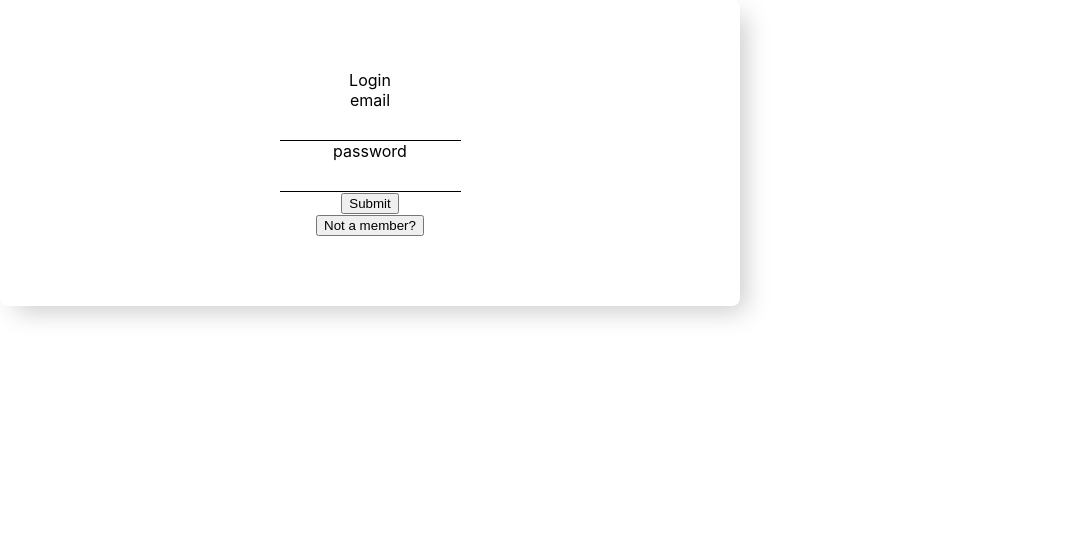
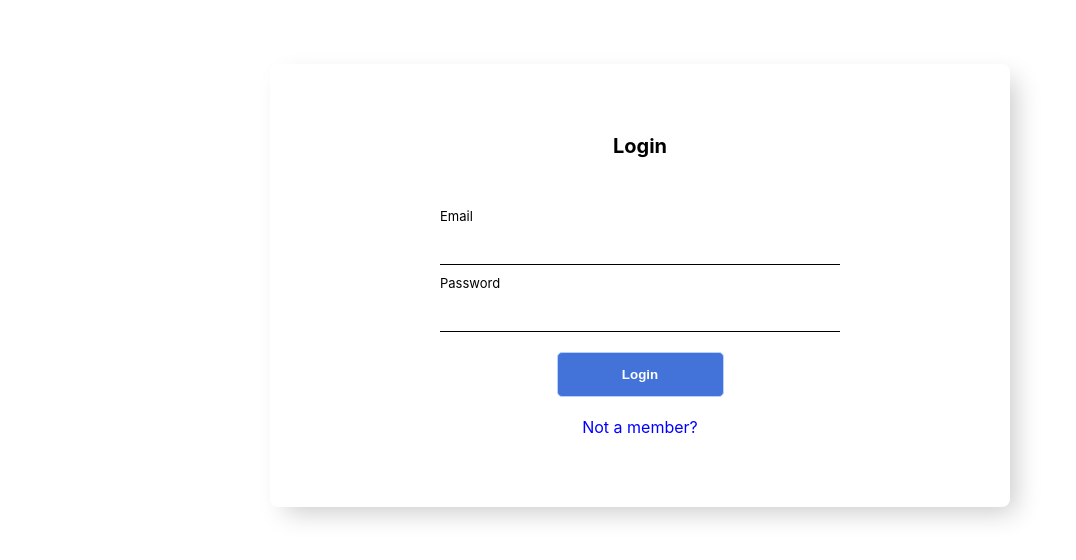
Before and after one commit to hellbergAndreas/timeKeep2, a React (Create React App) app: page /login in a window 1280 px wide. Shown: the top 560 px of the page, without its empty margins (0-1076 px from the left). Built offline with nearby package versions, Linux system fonts and the light colour scheme; no server answers.

Commit message:
adds styling to login

```diff
--- a/src/buttons/Button.jsx
+++ b/src/buttons/Button.jsx
@@ -1,7 +1,12 @@
 import React from "react"
+import styles from "./Button.module.scss"
 
-const Button = ({ name, onClick, children }) => {
-  return <button onClick={onClick}>{children}</button>
+const Button = ({ name, onClick, children, variant }) => {
+  return (
+    <button className={styles.button} variant={variant} onClick={onClick}>
+      {children}
+    </button>
+  )
 }
 
 export default Button
--- a/src/buttons/Button.module.scss
+++ b/src/buttons/Button.module.scss
@@ -0,0 +1,16 @@
+.button {
+  height: 45px;
+  width: 167px;
+  margin-top: 10px;
+  background-color: white;
+  border-radius: 5px;
+  font-weight: bold;
+  border: 1px solid rgb(182, 209, 255);
+  background-color: #4373d9;
+  color: white;
+  &:hover {
+    background-color: #6d96ed;
+    font-size: 15px;
+    cursor: pointer;
+  }
+}
--- a/src/components/formInput/FormInput.jsx
+++ b/src/components/formInput/FormInput.jsx
@@ -1,10 +1,11 @@
 import React from "react"
 import styles from "./FormInput.module.scss"
-const FormInput = ({ label, handleChange }) => {
+const FormInput = ({ label, handleChange, type }) => {
   return (
     <div className={styles.inputWrapper}>
       <div className={styles.label}>{label}</div>
       <input
+        type={type}
         name={label}
         onChange={(e) => handleChange(e.target.name, e.target.value)}
         className={styles.input}
--- a/src/components/formInput/FormInput.module.scss
+++ b/src/components/formInput/FormInput.module.scss
@@ -1,10 +1,13 @@
 .inputWrapper {
+  display: flex;
+  flex-direction: column;
 }
 
 .input {
   height: 28px;
   border: none;
   border-bottom: 1px solid black;
+  margin: 10px 0px;
   &:hover {
     background-color: rgba(182, 209, 255, 0.123);
   }
@@ -14,3 +17,8 @@
     border-bottom: 2px solid rgba(6, 41, 100, 0.823);
   }
 }
+
+.label {
+  place-self: start;
+  font-size: 13px;
+}
--- a/src/containers/LoginSignUpForm/LoginSignUpForm.jsx
+++ b/src/containers/LoginSignUpForm/LoginSignUpForm.jsx
@@ -8,12 +8,11 @@ import styles from "./LoginSignUpForm.module.scss"
 import { useHistory } from "react-router-dom"
 
 const LoginSignUpForm = () => {
-  const userKit = new UserKit()
   const [inputValues, setInputValues] = useState()
 
   const [member, setMember] = useState(true)
   const history = useHistory()
-  const { signup, login, currentUser } = useAuth()
+  const { signup, login, currentUser, loading } = useAuth()
   const handleChange = (name, value) => {
     setInputValues((prevState) => {
       return {
@@ -24,6 +23,7 @@ const LoginSignUpForm = () => {
   }
   useEffect(() => {
     currentUser && history.push("/")
+    console.log(currentUser)
   }, [currentUser])
 
   const handleSubmit = async (e) => {
@@ -33,7 +33,7 @@ const LoginSignUpForm = () => {
       signup(inputValues.email, inputValues.password)
     } else {
       try {
-        await login(inputValues.email, inputValues.password)
+        await login(inputValues.Email, inputValues.Password)
         history.push("/")
       } catch {}
     }
@@ -46,15 +46,18 @@ const LoginSignUpForm = () => {
   return (
     <div className={styles.form}>
       <div className={styles.formWrapper}>
-        {member ? "Login" : "Register"}
+        <div className={styles.header}>{member ? "Login" : "Register"}</div>
         <form>
-          <FormInput handleChange={handleChange} label="email"></FormInput>
-          <FormInput handleChange={handleChange} label="password"></FormInput>
-          <Button onClick={(e) => handleSubmit(e)}>Submit</Button>
+          <FormInput handleChange={handleChange} label="Email"></FormInput>
+          <FormInput handleChange={handleChange} label="Password"></FormInput>
+          <Button onClick={(e) => handleSubmit(e)}>
+            {member ? "Login" : "Register"}
+          </Button>
         </form>
-        <Button onClick={addMember}>
+
+        <div className={styles.memberLink} onClick={addMember}>
           {member ? "Not a member?" : "Already a member?"}
-        </Button>
+        </div>
       </div>
     </div>
   )
--- a/src/containers/LoginSignUpForm/LoginSignUpForm.module.css
+++ /dev/null
@@ -1,9 +0,0 @@
-.form {
-  width: 400px;
-  padding: 70px 170px;
-  border-radius: 8px;
-  -webkit-box-shadow: 10px 10px 26px -5px rgba(0, 0, 0, 0.21);
-          box-shadow: 10px 10px 26px -5px rgba(0, 0, 0, 0.21);
-  max-height: auto;
-}
-/*# sourceMappingURL=LoginSignUpForm.module.css.map */
--- a/src/containers/LoginSignUpForm/LoginSignUpForm.module.scss
+++ b/src/containers/LoginSignUpForm/LoginSignUpForm.module.scss
@@ -4,4 +4,21 @@
   border-radius: 8px;
   box-shadow: 10px 10px 26px -5px rgba(0, 0, 0, 0.21);
   max-height: auto;
+  margin-top: 5%;
 }
+.memberLink {
+  color: blue;
+  margin-top: 20px;
+  &:hover {
+    cursor: pointer;
+  }
+}
+
+.header {
+  margin-bottom: 50px;
+  font-size: 20px;
+  font-weight: bold;
+}
+.label {
+  color: blue;
+}
--- a/src/context/AuthContext.js
+++ b/src/context/AuthContext.js
@@ -1,5 +1,5 @@
 import React, { useContext, useEffect, useState } from "react"
-import { useHistory } from "react-router-dom"
+
 import { auth } from "../firebase"
 
 const AuthContext = React.createContext()
@@ -11,12 +11,12 @@ export const useAuth = () => {
 export const AuthProvider = ({ children }) => {
   const [currentUser, setCurrentUser] = useState()
   const [loading, setLoading] = useState(true)
-  const history = useHistory()
 
   const signup = (email, password) => {
     auth.createUserWithEmailAndPassword(email, password)
   }
   const login = (email, password) => {
+    console.log("firebase")
     return auth.signInWithEmailAndPassword(email, password)
   }
   const logout = () => {
@@ -30,18 +30,13 @@ export const AuthProvider = ({ children }) => {
     })
     return unsubscribe
   }, [])
-  const fetchUser = () => {
-    !currentUser && history.push("/login")
-  }
-  useEffect(() => {
-    fetchUser()
-  }, [currentUser])
 
   const value = {
     currentUser: currentUser,
     signup,
     login,
     logout,
+    loading,
   }
   return (
     <AuthContext.Provider value={value}>
--- a/src/pages/Dashboard.jsx
+++ b/src/pages/Dashboard.jsx
@@ -4,7 +4,7 @@ import Button from "../buttons/Button"
 import { useAuth } from "../context/AuthContext"
 
 const Dashboard = () => {
-  const { currentUser, logout, login } = useAuth()
+  const { currentUser, logout, loading } = useAuth()
   const [error, setError] = useState("")
   const history = useHistory()
 
@@ -16,6 +16,10 @@ const Dashboard = () => {
     }
   }
 
+  useEffect(() => {
+    !currentUser && history.push("/login")
+  }, [currentUser])
+
   return (
     <div>
       I am dashboard, user: {currentUser && currentUser.email}
--- a/src/pages/LoginPage.jsx
+++ b/src/pages/LoginPage.jsx
@@ -1,7 +1,12 @@
 import React from "react"
 import LoginSignUpForm from "../containers/LoginSignUpForm/LoginSignUpForm"
+import styles from "./LoginPage.module.scss"
 
 const LoginPage = () => {
-  return <LoginSignUpForm></LoginSignUpForm>
+  return (
+    <section className={styles.section}>
+      <LoginSignUpForm></LoginSignUpForm>
+    </section>
+  )
 }
 export default LoginPage
--- /dev/null
+++ b/src/pages/LoginPage.module.scss
@@ -0,0 +1,6 @@
+.section {
+  width: 100%;
+
+  display: flex;
+  justify-content: center;
+}
```
Also changed, not shown: 2 other files (tests, documents, lock files or other folders).
